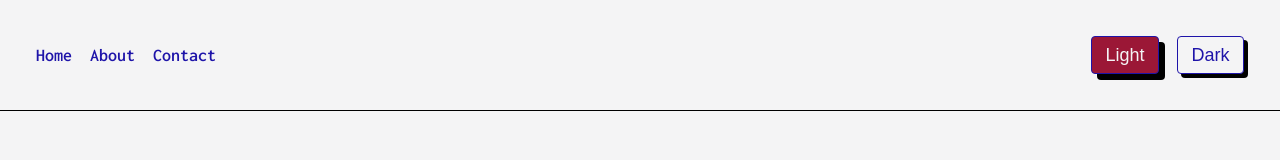
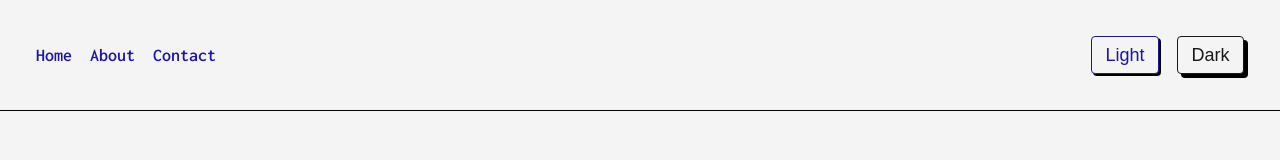
Before and after one commit to BorofskyDev/conversations-project, a website built with Vite: page index.html in a window 1280 px wide. Both pictures are taken after a click on the button "Light". Built offline with nearby package versions, Linux system fonts and the light colour scheme; a web font is replaced by a local one.

Commit message:
chore: Update theme toggler class name and variable names

```diff
--- a/index.html
+++ b/index.html
@@ -29,7 +29,7 @@
         </ul>
       </nav>
       <div class="theme-toggle">
-        <button class="primary-btn">Light</button>
+        <button class="primary-btn active">Light</button>
         <button class="primary-btn">Dark</button>
       </div>
     </header>
--- a/styles/components/buttons/_primary-btn.scss
+++ b/styles/components/buttons/_primary-btn.scss
@@ -1,11 +1,11 @@
 .primary-btn {
     padding: 0.25em 0.75em;
-    border: 1px solid var(--primary-color);
-    background-color: var(--background-color);
+    border: 1px solid var(--text-color);
     border-radius: 4px;
     box-shadow: 4px 4px 0 var(--accent-color);
+    background-color: var(--background-color);
     font-family: inherit;
-    color: var(--primary-color);
+    color: var(--text-color);
     font-size: var(--fs-400);
     cursor: pointer;
     transition: all 0.3s ease-in-out;
--- a/styles/utils/_index.scss
+++ b/styles/utils/_index.scss
@@ -1 +1,2 @@
+@forward 'classes';
 @forward 'mixins';
--- /dev/null
+++ b/styles/utils/classes/_active.scss
@@ -0,0 +1,13 @@
+.active {
+    color: var(--primary-color);
+    border-color: var(--primary-color);
+    box-shadow: 2px 2px 0 var(--accent-color);
+
+    &:hover, &:focus {
+        color: var(--primary-color);
+        border-color: var(--primary-color);
+        box-shadow: 2px 2px 0 var(--accent-color);
+        background-color: var(--background-color);
+        cursor: default;
+    }
+}
--- /dev/null
+++ b/styles/utils/classes/_index.scss
@@ -0,0 +1 @@
+@forward 'active';
```
